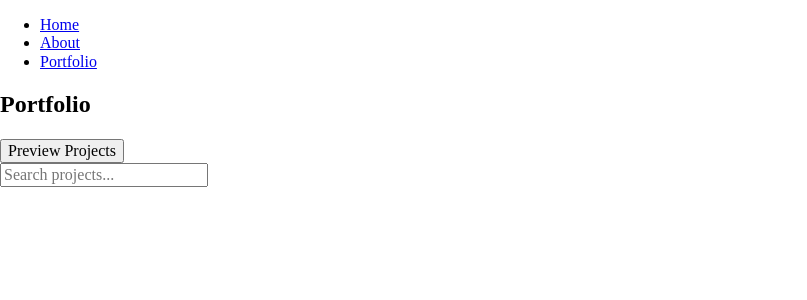
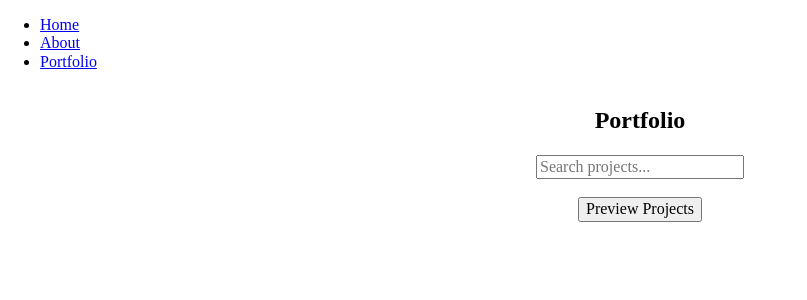
Before and after one commit to ehedman-prog/react-portfolio, a React (Vite) app in the folder my-react-app/: page /portfolio in a window 1280 px wide. Shown: the top 300 px of the page, without its empty margins (0-807 px from the left). Built offline with nearby package versions, Linux system fonts and the light colour scheme.

Commit message:
turning in assignment

```diff
--- a/my-react-app/src/Pages/Portfolio.jsx
+++ b/my-react-app/src/Pages/Portfolio.jsx
@@ -41,12 +41,8 @@ function UseState() {
     ];
 
     return (
-        <div>
+        <div className="portfolio__content">
             <h2>Portfolio</h2>
-            <button onClick={toggleShowProjects}>
-                {showProjects ? "Hide Projects" : "Preview Projects"}
-            </button>
-            <br />
             <input
                 className="portfolio__search"
                 type="text"
@@ -54,9 +50,16 @@ function UseState() {
                 value={search}
                 onChange={(e) => setSearch(e.target.value)}
             />
+            <br />
+            <button onClick={toggleShowProjects}>
+                {showProjects ? "Hide Projects" : "Preview Projects"}
+            </button>
+            <br />
             {showProjects ? (
                 <>
-                    {projects.map((project) => (
+                    {projects.filter((project) => (project.title.toLocaleLowerCase().includes(search.toLowerCase())))
+
+                    .map((project) => (
                         <Project
                             key={project.title}
                             title={project.title}
--- a/my-react-app/src/styles/Project.css
+++ b/my-react-app/src/styles/Project.css
@@ -37,3 +37,10 @@
     max-width: 500px;
     max-height: 80%;
 }
+
+.portfolio__content {
+    display: flex;
+    justify-content: center;
+    align-items: center;
+    flex-direction: column;
+}
```
